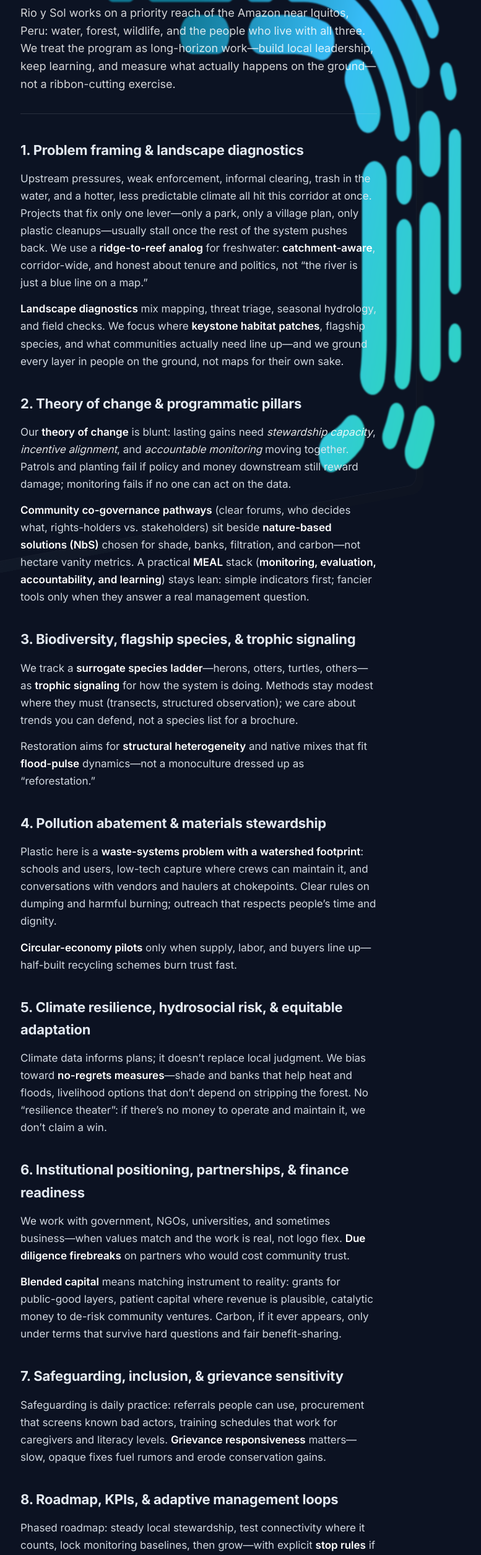
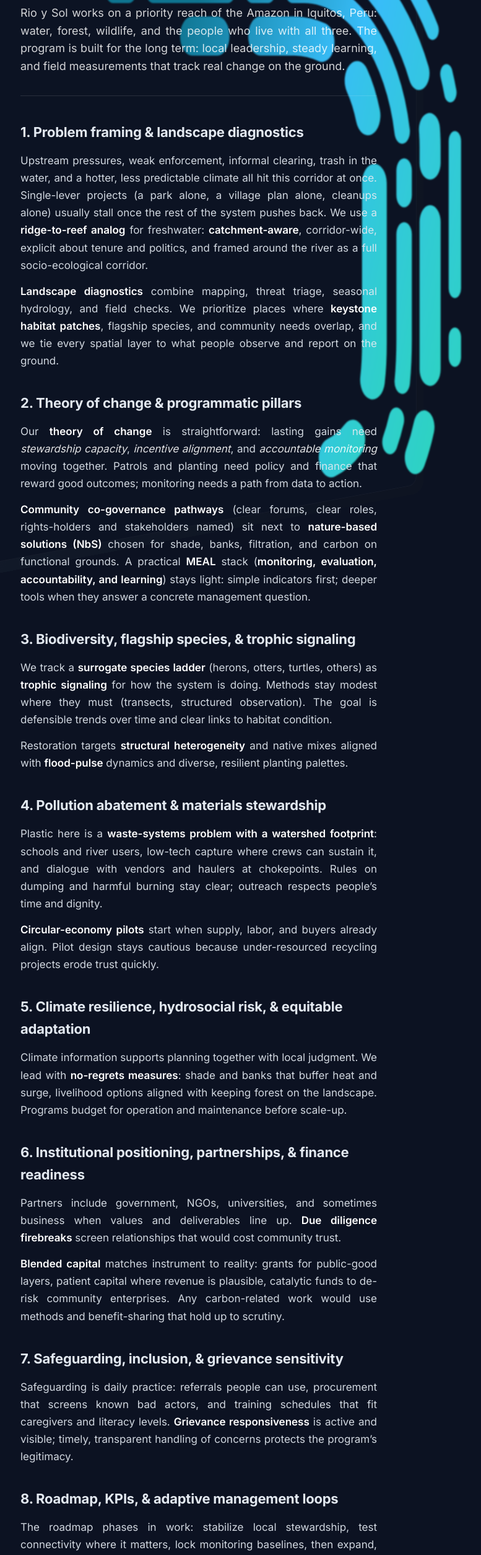
Before and after one commit to LampByLit/rioysol, a website: page public/about.html in a window 1280 px wide. Shown: the part 291-2800 px from the top of the page at 62% size, without its empty margins (319-1096 px from the left). Drawn offline with nearby package versions, Linux system fonts and the light colour scheme.

Commit message:
style(copy): justify about text, no hyphenation; in Iquitos; em dash to comma site-wide

```diff
--- a/package.json
+++ b/package.json
@@ -2,7 +2,7 @@
   "name": "rioysol",
   "version": "1.0.0",
   "private": true,
-  "description": "Rio y Sol — river conservation, Iquitos, Peru",
+  "description": "Rio y Sol, river conservation, Iquitos, Peru",
   "main": "server.js",
   "scripts": {
     "start": "node server.js",
--- a/public/about.html
+++ b/public/about.html
@@ -3,10 +3,10 @@
   <head>
     <meta charset="utf-8" />
     <meta name="viewport" content="width=device-width, initial-scale=1" />
-    <title>How we work — Rio y Sol</title>
+    <title>How we work · Rio y Sol</title>
     <meta
       name="description"
-      content="Straightforward outline of Rio y Sol’s river conservation approach near Iquitos, Peru: landscape, community, wildlife, and long-term stewardship."
+      content="Straightforward outline of Rio y Sol’s river conservation approach in Iquitos, Peru: landscape, community, wildlife, and long-term stewardship."
     />
     <meta name="theme-color" content="#38bdf8" />
     <meta name="msapplication-TileColor" content="#38bdf8" />
@@ -34,7 +34,7 @@
 
     <div class="about__shell">
       <div class="about__river-svg-wrap" aria-hidden="true">
-        <!-- Gist: #svgPaths — stroke-dasharray per line; stroke-dashoffset from body --strokeDashoffset -->
+        <!-- Gist: #svgPaths, stroke-dasharray per line; stroke-dashoffset from body --strokeDashoffset -->
         <svg
           id="aboutSvgPaths"
           xmlns="http://www.w3.org/2000/svg"
@@ -95,112 +95,113 @@
           How we protect this stretch of river
         </h1>
         <p class="about__lede">
-          Rio y Sol works on a priority reach of the Amazon near Iquitos, Peru: water, forest, wildlife, and the
-          people who live with all three. We treat the program as long-horizon work—build local leadership, keep
-          learning, and measure what actually happens on the ground—not a ribbon-cutting exercise.
+          Rio y Sol works on a priority reach of the Amazon in Iquitos, Peru: water, forest, wildlife, and the
+          people who live with all three. The program is built for the long term: local leadership, steady learning,
+          and field measurements that track real change on the ground.
         </p>
 
         <section class="about__section" aria-labelledby="about-s1">
           <h2 id="about-s1" class="about__h2">1. Problem framing &amp; landscape diagnostics</h2>
           <p>
             Upstream pressures, weak enforcement, informal clearing, trash in the water, and a hotter, less
-            predictable climate all hit this corridor at once. Projects that fix only one lever—only a park, only a
-            village plan, only plastic cleanups—usually stall once the rest of the system pushes back. We use a
+            predictable climate all hit this corridor at once. Single-lever projects (a park alone, a village plan
+            alone, cleanups alone) usually stall once the rest of the system pushes back. We use a
             <strong>ridge-to-reef analog</strong> for freshwater: <strong>catchment-aware</strong>, corridor-wide,
-            and honest about tenure and politics, not “the river is just a blue line on a map.”
+            explicit about tenure and politics, and framed around the river as a full socio-ecological corridor.
           </p>
           <p>
-            <strong>Landscape diagnostics</strong> mix mapping, threat triage, seasonal hydrology, and field checks.
-            We focus where <strong>keystone habitat patches</strong>, flagship species, and what communities actually
-            need line up—and we ground every layer in people on the ground, not maps for their own sake.
+            <strong>Landscape diagnostics</strong> combine mapping, threat triage, seasonal hydrology, and field
+            checks. We prioritize places where <strong>keystone habitat patches</strong>, flagship species, and
+            community needs overlap, and we tie every spatial layer to what people observe and report on the ground.
           </p>
         </section>
 
         <section class="about__section" aria-labelledby="about-s2">
           <h2 id="about-s2" class="about__h2">2. Theory of change &amp; programmatic pillars</h2>
           <p>
-            Our <strong>theory of change</strong> is blunt: lasting gains need <em>stewardship capacity</em>,
+            Our <strong>theory of change</strong> is straightforward: lasting gains need <em>stewardship capacity</em>,
             <em>incentive alignment</em>, and <em>accountable monitoring</em> moving together. Patrols and planting
-            fail if policy and money downstream still reward damage; monitoring fails if no one can act on the data.
+            need policy and finance that reward good outcomes; monitoring needs a path from data to action.
           </p>
           <p>
-            <strong>Community co-governance pathways</strong> (clear forums, who decides what, rights-holders vs.
-            stakeholders) sit beside <strong>nature-based solutions (NbS)</strong> chosen for shade, banks, filtration,
-            and carbon—not hectare vanity metrics. A practical <strong>MEAL</strong> stack (<strong>monitoring,
-            evaluation, accountability, and learning</strong>) stays lean: simple indicators first; fancier tools only
-            when they answer a real management question.
+            <strong>Community co-governance pathways</strong> (clear forums, clear roles, rights-holders and
+            stakeholders named) sit next to <strong>nature-based solutions (NbS)</strong> chosen for shade, banks,
+            filtration, and carbon on functional grounds. A practical <strong>MEAL</strong> stack
+            (<strong>monitoring, evaluation, accountability, and learning</strong>) stays light: simple indicators
+            first; deeper tools when they answer a concrete management question.
           </p>
         </section>
 
         <section class="about__section" aria-labelledby="about-s3">
           <h2 id="about-s3" class="about__h2">3. Biodiversity, flagship species, &amp; trophic signaling</h2>
           <p>
-            We track a <strong>surrogate species ladder</strong>—herons, otters, turtles, others—as
+            We track a <strong>surrogate species ladder</strong> (herons, otters, turtles, others) as
             <strong>trophic signaling</strong> for how the system is doing. Methods stay modest where they must
-            (transects, structured observation); we care about trends you can defend, not a species list for a brochure.
+            (transects, structured observation). The goal is defensible trends over time and clear links to habitat
+            condition.
           </p>
           <p>
-            Restoration aims for <strong>structural heterogeneity</strong> and native mixes that fit
-            <strong>flood-pulse</strong> dynamics—not a monoculture dressed up as “reforestation.”
+            Restoration targets <strong>structural heterogeneity</strong> and native mixes aligned with
+            <strong>flood-pulse</strong> dynamics and diverse, resilient planting palettes.
           </p>
         </section>
 
         <section class="about__section" aria-labelledby="about-s4">
           <h2 id="about-s4" class="about__h2">4. Pollution abatement &amp; materials stewardship</h2>
           <p>
-            Plastic here is a <strong>waste-systems problem with a watershed footprint</strong>: schools and users,
-            low-tech capture where crews can maintain it, and conversations with vendors and haulers at chokepoints.
-            Clear rules on dumping and harmful burning; outreach that respects people’s time and dignity.
+            Plastic here is a <strong>waste-systems problem with a watershed footprint</strong>: schools and river
+            users, low-tech capture where crews can sustain it, and dialogue with vendors and haulers at chokepoints.
+            Rules on dumping and harmful burning stay clear; outreach respects people’s time and dignity.
           </p>
           <p>
-            <strong>Circular-economy pilots</strong> only when supply, labor, and buyers line up—half-built recycling
-            schemes burn trust fast.
+            <strong>Circular-economy pilots</strong> start when supply, labor, and buyers already align. Pilot design
+            stays cautious because under-resourced recycling projects erode trust quickly.
           </p>
         </section>
 
         <section class="about__section" aria-labelledby="about-s5">
           <h2 id="about-s5" class="about__h2">5. Climate resilience, hydrosocial risk, &amp; equitable adaptation</h2>
           <p>
-            Climate data informs plans; it doesn’t replace local judgment. We bias toward <strong>no-regrets
-            measures</strong>—shade and banks that help heat and floods, livelihood options that don’t depend on
-            stripping the forest. No “resilience theater”: if there’s no money to operate and maintain it, we don’t
-            claim a win.
+            Climate information supports planning together with local judgment. We lead with <strong>no-regrets
+            measures</strong>: shade and banks that buffer heat and surge, livelihood options aligned with keeping forest
+            on the landscape. Programs budget for operation and maintenance before scale-up.
           </p>
         </section>
 
         <section class="about__section" aria-labelledby="about-s6">
           <h2 id="about-s6" class="about__h2">6. Institutional positioning, partnerships, &amp; finance readiness</h2>
           <p>
-            We work with government, NGOs, universities, and sometimes business—when values match and the work is
-            real, not logo flex. <strong>Due diligence firebreaks</strong> on partners who would cost community trust.
+            Partners include government, NGOs, universities, and sometimes business when values and deliverables line
+            up. <strong>Due diligence firebreaks</strong> screen relationships that would cost community trust.
           </p>
           <p>
-            <strong>Blended capital</strong> means matching instrument to reality: grants for public-good layers,
-            patient capital where revenue is plausible, catalytic money to de-risk community ventures. Carbon, if it
-            ever appears, only under terms that survive hard questions and fair benefit-sharing.
+            <strong>Blended capital</strong> matches instrument to reality: grants for public-good layers, patient
+            capital where revenue is plausible, catalytic funds to de-risk community enterprises. Any carbon-related
+            work would use methods and benefit-sharing that hold up to scrutiny.
           </p>
         </section>
 
         <section class="about__section" aria-labelledby="about-s7">
           <h2 id="about-s7" class="about__h2">7. Safeguarding, inclusion, &amp; grievance sensitivity</h2>
           <p>
-            Safeguarding is daily practice: referrals people can use, procurement that screens known bad actors,
-            training schedules that work for caregivers and literacy levels. <strong>Grievance responsiveness</strong>
-            matters—slow, opaque fixes fuel rumors and erode conservation gains.
+            Safeguarding is daily practice: referrals people can use, procurement that screens known bad actors, and
+            training schedules that fit caregivers and literacy levels. <strong>Grievance responsiveness</strong> is
+            active and visible; timely, transparent handling of concerns protects the program’s legitimacy.
           </p>
         </section>
 
         <section class="about__section" aria-labelledby="about-s8">
           <h2 id="about-s8" class="about__h2">8. Roadmap, KPIs, &amp; adaptive management loops</h2>
           <p>
-            Phased roadmap: steady local stewardship, test connectivity where it counts, lock monitoring baselines,
-            then grow—with explicit <strong>stop rules</strong> if indicators go backwards. <strong>KPIs</strong>
-            pair ecology with governance (who shows up, where money goes, how disputes get closed).
+            The roadmap phases in work: stabilize local stewardship, test connectivity where it matters, lock
+            monitoring baselines, then expand, with explicit <strong>stop rules</strong> if indicators trend wrong.
+            <strong>KPIs</strong> pair ecology with governance: attendance, budgets, dispute handling, and field
+            outcomes read together.
           </p>
           <p>
-            Quarterly <strong>learning retrospectives</strong>; annual plan updates when climate, tenure, or health
-            realities shift. We’re not marketing a postcard—we’re funding maintenance, honesty, and trends the river
-            would recognize.
+            Quarterly <strong>learning retrospectives</strong> and annual plan reviews track shifts in climate,
+            tenure, or health. Funds emphasize maintenance, candid reporting, and long-horizon trends tied to the
+            river.
           </p>
         </section>
 
--- a/public/css/style.css
+++ b/public/css/style.css
@@ -1,4 +1,4 @@
-/* Full-viewport GSAP slider — adapted from Nidal95 (CodePen qENQPBp) for Rio y Sol */
+/* Full-viewport GSAP slider, adapted from Nidal95 (CodePen qENQPBp) for Rio y Sol */
 
 *,
 *::before,
@@ -514,6 +514,9 @@ body.about {
 .about__article {
   font-size: 17px;
   line-height: 1.65;
+  text-align: justify;
+  hyphens: none;
+  -webkit-hyphens: none;
 }
 
 .about__kicker {
@@ -523,6 +526,7 @@ body.about {
   text-transform: uppercase;
   color: rgba(56, 189, 248, 0.9);
   margin-bottom: 16px;
+  text-align: start;
 }
 
 .about__title {
@@ -532,6 +536,7 @@ body.about {
   letter-spacing: -0.02em;
   margin-bottom: 24px;
   color: #fff;
+  text-align: start;
 }
 
 .about__lede {
@@ -553,6 +558,7 @@ body.about {
   margin-bottom: 14px;
   color: #e2e8f0;
   letter-spacing: -0.01em;
+  text-align: start;
 }
 
 .about__section p {
@@ -579,6 +585,7 @@ body.about {
   padding-top: 32px;
   border-top: 1px solid rgba(255, 255, 255, 0.15);
   font-size: 16px;
+  text-align: start;
 }
 
 .about__footer p {
--- a/public/js/about.js
+++ b/public/js/about.js
@@ -1,7 +1,7 @@
 /**
  * Gist-aligned scroll lines: body --strokeDashoffset + --tabletVerticaloffset
  * https://gist.github.com/LampByLit/47392e5516ccc6b094aef2ee2ef29b66
- * (CodePen https://codepen.io/ikrprojects/pen/KwgGBRp — no SplitText here.)
+ * (CodePen https://codepen.io/ikrprojects/pen/KwgGBRp, no SplitText here.)
  */
 
 (function () {
--- a/public/js/main.js
+++ b/public/js/main.js
@@ -1,5 +1,5 @@
 /**
- * GSAP full-viewport slider — from https://codepen.io/Nidal95/pen/qENQPBp (Nidal95).
+ * GSAP full-viewport slider, from https://codepen.io/Nidal95/pen/qENQPBp (Nidal95).
  * Slides load from GET /api/slide-images.json (all images in public/images). Falls back if the API is missing.
  * Headlines cycle SLIDE_WORDS. Background: random from BRIGHT_BG_COLORS. Optional per slide: `alt` only.
  */
@@ -33,7 +33,7 @@ const debounce = (func, wait, immediate) => {
   };
 };
 
-/** Saturated backdrop colors — each advance picks one at random (not tied to slide index). */
+/** Saturated backdrop colors, each advance picks one at random (not tied to slide index). */
 const BRIGHT_BG_COLORS = [
   "#F87171",
   "#FB923C",
@@ -226,7 +226,7 @@ class Slider {
 
   /**
    * Keeps the full word on one line; scales the line uniformly if it exceeds the column.
-   * Does not change the design font-size clamp — only a transform when needed.
+   * Does not change the design font-size clamp, only a transform when needed.
    */
   fitTitleLine(line) {
     if (!line || !this.titleEl) return;
```
Also changed, not shown: index.html (+2 -2 lines), public/index.html (+1 -1 lines), public/test.html (+2 -2 lines).
